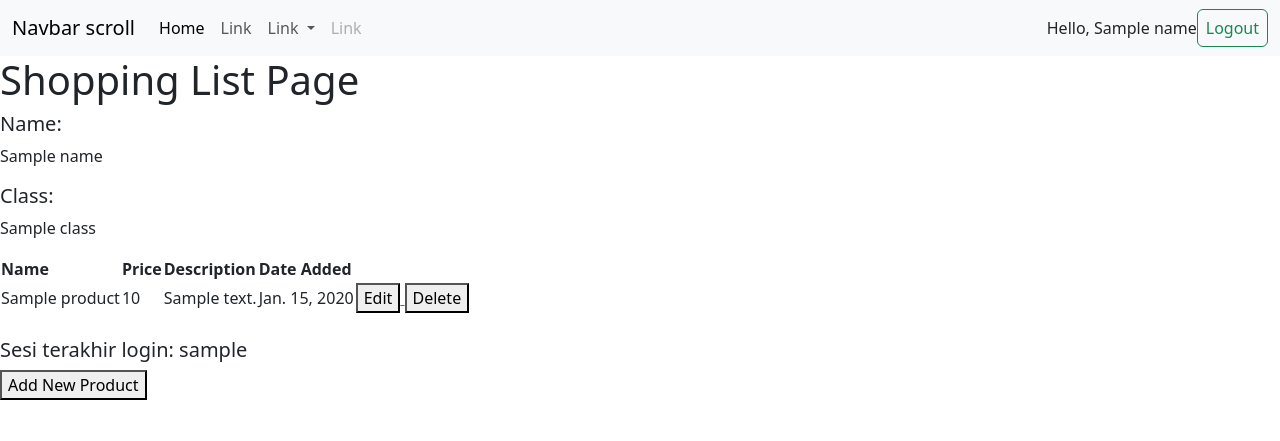
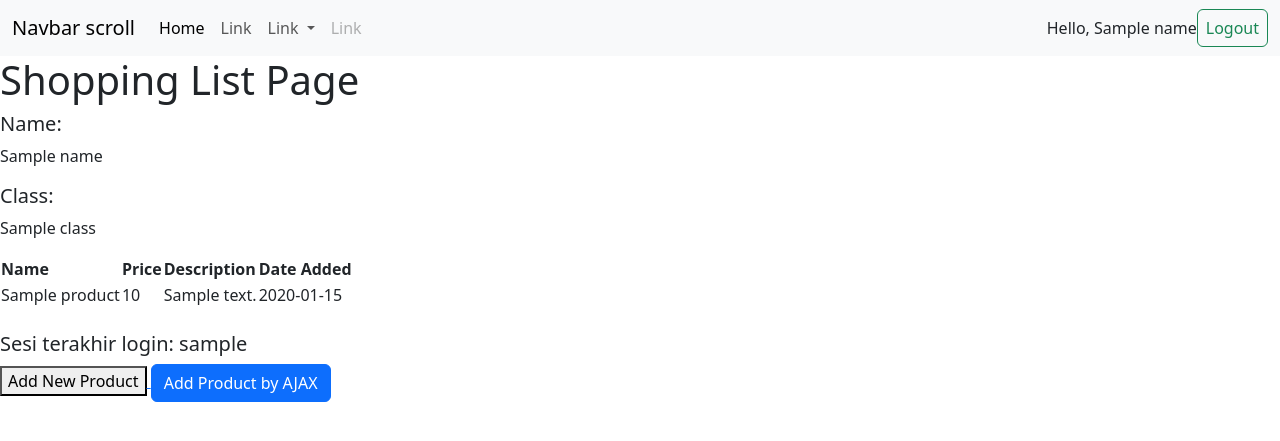
Before and after one commit to Gyan-Bano/shopping-list, a Django app: template main/templates/main.html in a window 1280 px wide. Shown: the top 441 px of the page. Run offline with Django 4.2, Linux system fonts and the light colour scheme; tables that the repository leaves empty hold one stand-in row (values such as "Sample post"); the template is opened without the code that fills it: values that come from a table or form of the project are taken from there, most other values are stand-ins (such as "Sample title", 1, 10 or a date in 2020).

Commit message:
menyelesaikan totorial 5 pbp

```diff
--- a/main/templates/main.html
+++ b/main/templates/main.html
@@ -51,38 +51,38 @@
     <h5>Class:</h5>
     <p>{{class}}</p>
 
-    <table>
-        <tr>
-            <th>Name</th>
-            <th>Price</th>
-            <th>Description</th>
-            <th>Date Added</th>
-
-        </tr>
-
-        {% comment %} Berikut cara memperlihatkan data produk di bawah baris ini {% endcomment %}
-
-        {% for product in products %}
-            <tr>
-                <td>{{product.name}}</td>
-                <td>{{product.price}}</td>
-                <td>{{product.description}}</td>
-                <td>{{product.date_added}}</td>
-                <td>
-                    <a href="{% url 'main:edit_product' product.pk %}">
-                        <button>
-                            Edit
-                        </button>
-                    </a>
-                    <a href="{% url 'main:delete_product' product.pk %}">
-                        <button>
-                            Delete
-                        </button>
-                    </a>
-
-                </td>
-            </tr>
-        {% endfor %}
+    <table id="product_table">
+        <div class="modal fade" id="exampleModal" tabindex="-1" aria-labelledby="exampleModalLabel" aria-hidden="true">
+            <div class="modal-dialog">
+                <div class="modal-content">
+                    <div class="modal-header">
+                        <h1 class="modal-title fs-5" id="exampleModalLabel">Add New Product</h1>
+                        <button type="button" class="btn-close" data-bs-dismiss="modal" aria-label="Close"></button>
+                    </div>
+                    <div class="modal-body">
+                        <form id="form" onsubmit="return false;">
+                            {% csrf_token %}
+                            <div class="mb-3">
+                                <label for="name" class="col-form-label">Name:</label>
+                                <input type="text" class="form-control" id="name" name="name"></input>
+                            </div>
+                            <div class="mb-3">
+                                <label for="price" class="col-form-label">Price:</label>
+                                <input type="number" class="form-control" id="price" name="price"></input>
+                            </div>
+                            <div class="mb-3">
+                                <label for="description" class="col-form-label">Description:</label>
+                                <textarea class="form-control" id="description" name="description"></textarea>
+                            </div>
+                        </form>
+                    </div>
+                    <div class="modal-footer">
+                        <button type="button" class="btn btn-secondary" data-bs-dismiss="modal">Close</button>
+                        <button type="button" class="btn btn-primary" id="button_add" data-bs-dismiss="modal">Add Product</button>
+                    </div>
+                </div>
+            </div>
+        </div>
     </table>
 
     <br />
@@ -93,6 +93,8 @@
             Add New Product
         </button>
     </a>
+    <button type="button" class="btn btn-primary" data-bs-toggle="modal" data-bs-target="#exampleModal">Add Product by AJAX</button>
+
 
 
     {% comment %} <a href="{% url 'main:logout' %}">
@@ -101,4 +103,41 @@
         </button>
     </a>
      {% endcomment %}
+     <script>
+        async function getProducts() {
+            return fetch("{% url 'main:get_product_json' %}").then((res) => res.json())
+        }
+        async function refreshProducts() {
+            document.getElementById("product_table").innerHTML = ""
+            const products = await getProducts()
+            let htmlString = `<tr>
+                <th>Name</th>
+                <th>Price</th>
+                <th>Description</th>
+                <th>Date Added</th>
+            </tr>`
+            products.forEach((item) => {
+                htmlString += `\n<tr>
+                <td>${item.fields.name}</td>
+                <td>${item.fields.price}</td>
+                <td>${item.fields.description}</td>
+                <td>${item.fields.date_added}</td>
+            </tr>`
+            })
+
+            document.getElementById("product_table").innerHTML = htmlString
+        }
+        function addProduct() {
+            fetch("{% url 'main:add_product_ajax' %}", {
+                method: "POST",
+                body: new FormData(document.querySelector('#form'))
+            }).then(refreshProducts)
+
+            document.getElementById("form").reset()
+            return false
+        }
+        document.getElementById("button_add").onclick = addProduct
+
+        refreshProducts()
+    </script>
 {% endblock content %}
--- a/main/urls.py
+++ b/main/urls.py
@@ -1,5 +1,5 @@
 from django.urls import path
-from main.views import show_main, create_product, show_xml, show_json,  show_xml_by_id, show_json_by_id, register, login_user, logout_user, edit_product, delete_product
+from main.views import show_main, create_product, show_xml, show_json,  show_xml_by_id, show_json_by_id, register, login_user, logout_user, edit_product, delete_product, get_product_json, add_product_ajax
 
 app_name = 'main'
 
@@ -15,5 +15,7 @@ urlpatterns = [
     path('logout/', logout_user, name='logout'),
     path('edit-product/<int:id>', edit_product, name='edit_product'),
     path('delete/<int:id>', delete_product, name='delete_product'), # sesuaikan dengan nama fungsi yang dibuat
+    path('get-product/', get_product_json, name='get_product_json'),
+    path('create-product-ajax/', add_product_ajax, name='add_product_ajax')
 
 ]
--- a/main/views.py
+++ b/main/views.py
@@ -1,5 +1,5 @@
 from django.shortcuts import render
-from django.http import HttpResponseRedirect
+from django.http import HttpResponseNotFound, HttpResponseRedirect
 from main.forms import ProductForm
 from django.urls import reverse
 from django.http import HttpResponse
@@ -14,6 +14,7 @@ from django.contrib.auth.decorators import login_required
 import datetime
 from django.http import HttpResponseRedirect
 from django.urls import reverse
+from django.views.decorators.csrf import csrf_exempt
 
 # Create your views here.
 @login_required(login_url='/login')
@@ -112,3 +113,22 @@ def delete_product(request, id):
     product.delete()
     # Kembali ke halaman awal
     return HttpResponseRedirect(reverse('main:show_main'))
+
+def get_product_json(request):
+    product_item = Product.objects.all()
+    return HttpResponse(serializers.serialize('json', product_item))
+
+@csrf_exempt
+def add_product_ajax(request):
+    if request.method == 'POST':
+        name = request.POST.get("name")
+        price = request.POST.get("price")
+        description = request.POST.get("description")
+        user = request.user
+
+        new_product = Product(name=name, price=price, description=description, user=user)
+        new_product.save()
+
+        return HttpResponse(b"CREATED", status=201)
+
+    return HttpResponseNotFound()
```
Also changed, not shown: main/models.py (line endings or trailing spaces).
